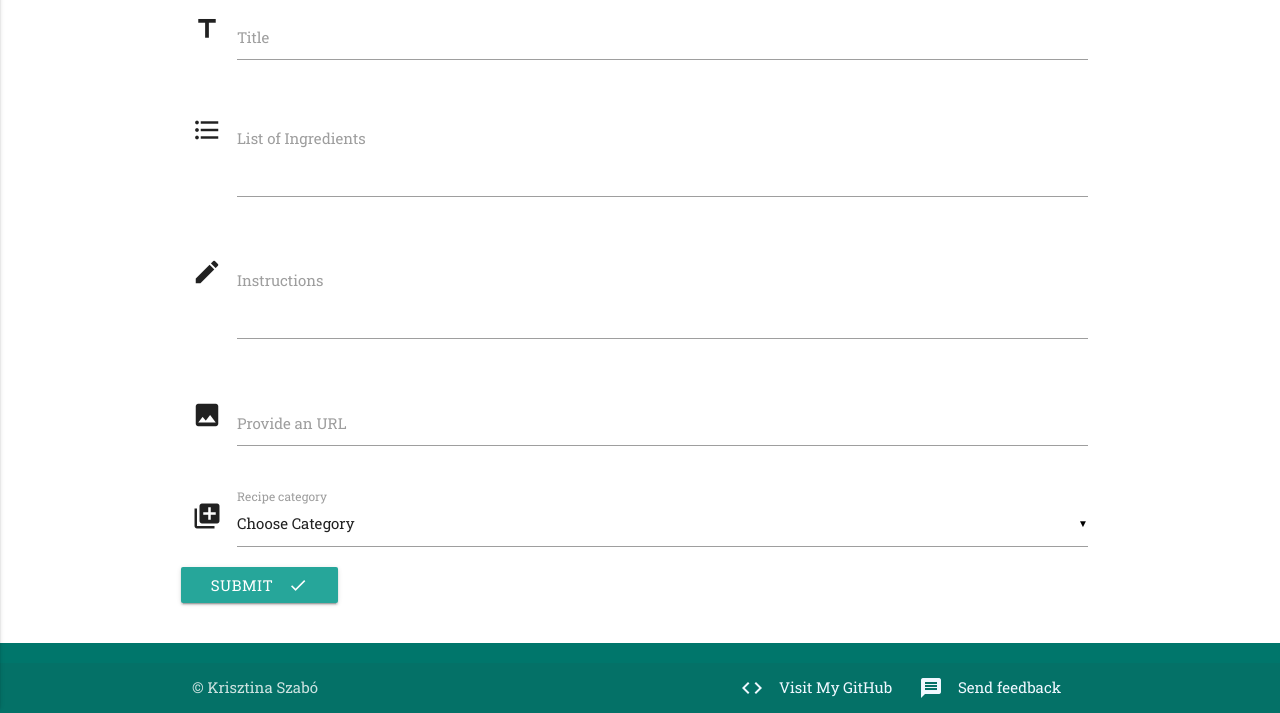
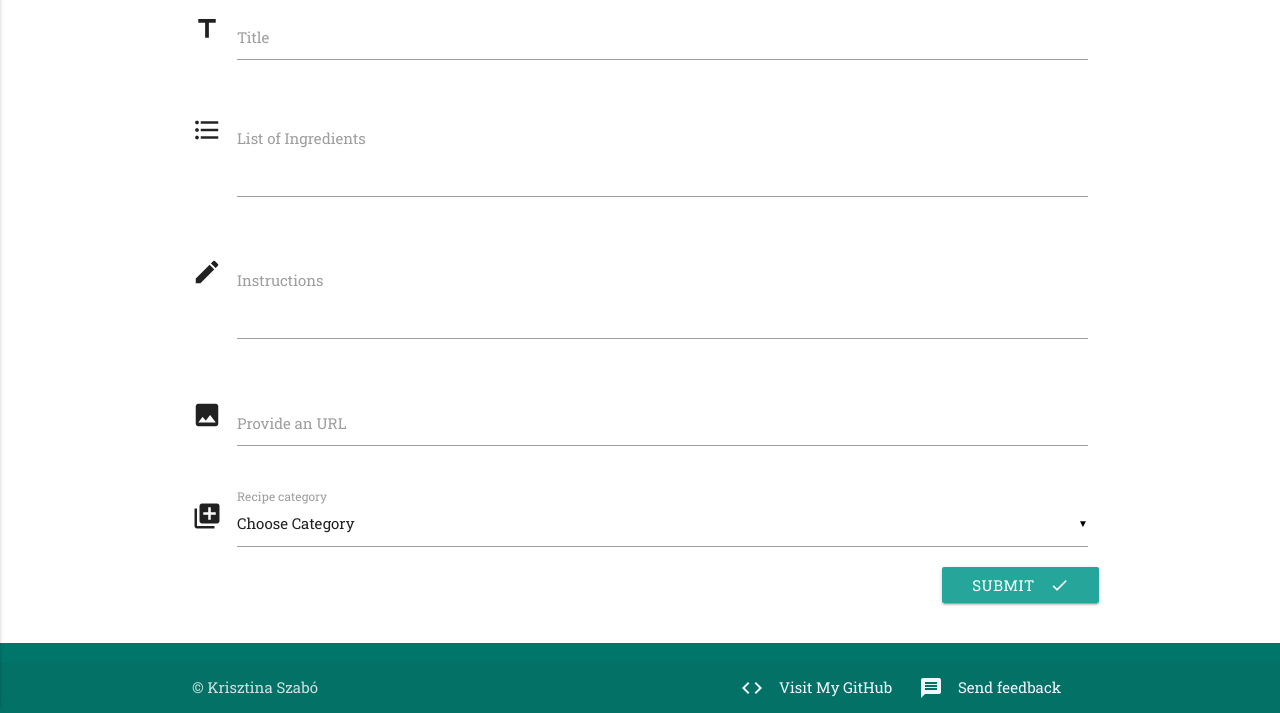
Before and after one commit to Code-Institute-Submissions/lockdown-kitchen-ms3, a Flask app: page /add_recipe in a window 1280 px wide. Shown: the part 153-866 px from the top of the page. Run offline with Flask 2, Linux system fonts and the light colour scheme; data that the repository does not hold is empty; some libraries are stand-ins or nearby versions.

Commit message:
Add recipes button positioned to right

```diff
--- a/templates/addrecipes.html
+++ b/templates/addrecipes.html
@@ -46,7 +46,7 @@
          </div>
          <!-- Submit button to insert the new recipe, and get redirected to the get_recipes page -->
          <div class="submit">
-            <button class="btn waves-effect waves-light" type="submit" name="action">Submit
+            <button class="btn waves-effect waves-light right" type="submit" name="action">Submit
             <i class="material-icons right">done</i>
             </button>
          </div>
```
